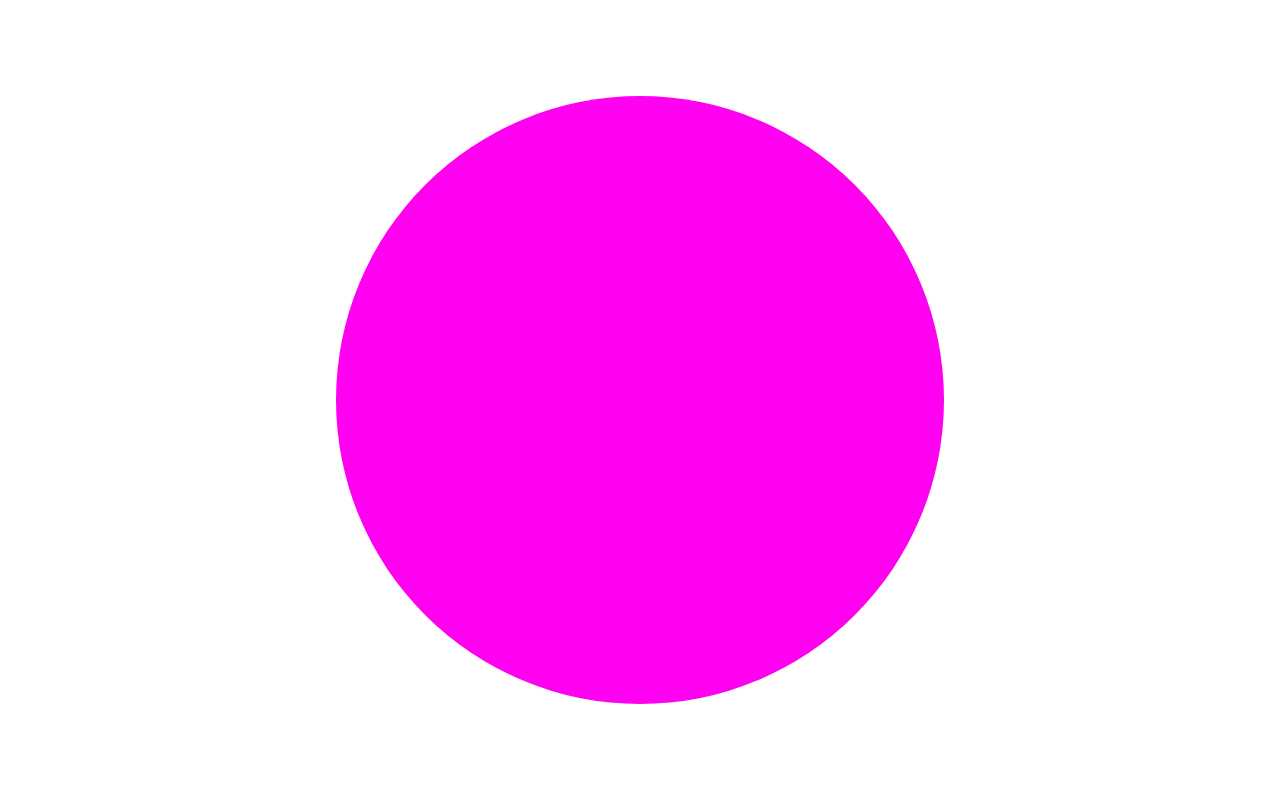
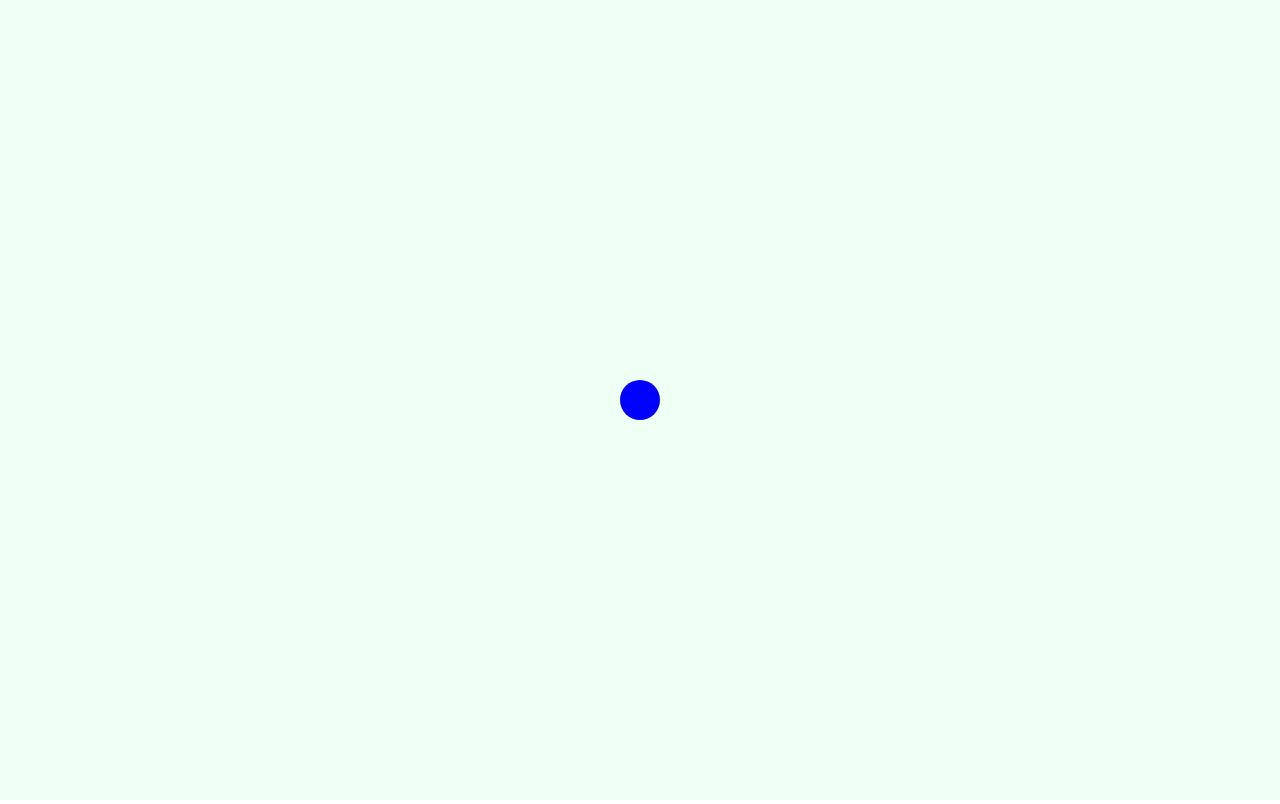
Before and after one commit to vizhub-core/vite-export-template, a website built with Vite: page index.html in a window 1280 px wide. Built offline with nearby package versions, Linux system fonts and the light colour scheme.

Commit message:
Iterate so it's compatible with VizHub hot reloading

```diff
--- a/index.html
+++ b/index.html
@@ -1,4 +1,4 @@
-<!DOCTYPE html>
+<!doctype html>
 <html lang="en">
   <head>
     <meta charset="UTF-8" />
@@ -14,7 +14,7 @@
     <title>Vite D3 Starter Template</title>
   </head>
   <body>
-    <div id="app"></div>
+    <div class="viz-container"></div>
     <script type="module" src="/main.js"></script>
   </body>
 </html>
--- a/main.js
+++ b/main.js
@@ -1,13 +1,16 @@
 import './style.css';
-import { viz as originalViz } from './viz/index.js';
+import { main as originalMain } from './viz/index.js';
 
+// Implement a simple state management system
+// compatible with VizHub.
+// See https://vizhub.com/curran/blank-slate
 let state = {};
-let viz = originalViz;
+let main = originalMain;
 
-const container = document.querySelector('#app');
+const container = document.querySelector('.viz-container');
 
 const render = () => {
-  viz(container, {
+  main(container, {
     state,
     setState,
   });
@@ -20,10 +23,12 @@ const setState = (next) => {
 
 render();
 
+// Support hot module replacement with Vite
+// See https://vitejs.dev/guide/api-hmr.html#hot-accept
 if (import.meta.hot) {
-  import.meta.hot.accept('./viz/index.js', (newViz) => {
-    if (newViz) {
-      viz = newViz.viz;
+  import.meta.hot.accept('./viz/index.js', (newModule) => {
+    if (newModule) {
+      main = newModule.main;
       render();
     }
   });
--- a/package.json
+++ b/package.json
@@ -10,10 +10,11 @@
     "edit": "cd viz; vzcode"
   },
   "devDependencies": {
-    "vite": "^5.0.3",
-    "vzcode": "^0.38.0"
+    "vite": "^5.1.5",
+    "vzcode": "^0.72.0"
   },
   "dependencies": {
+    "d3": "^7.8.5",
     "d3-color": "^3.1.0",
     "d3-ease": "^3.0.1",
     "d3-selection": "^3.0.0",
--- a/style.css
+++ b/style.css
@@ -2,3 +2,6 @@ body {
   margin: 0;
   overflow: hidden;
 }
+.viz-container {
+  height: 100vh;
+}
--- a/viz/index.js
+++ b/viz/index.js
@@ -1,87 +1,51 @@
-import { select, pointer } from "d3-selection";
-import { transition } from "d3-transition";
-import { easeLinear } from "d3-ease";
-import { hcl } from "d3-color";
-import { color } from "./test";
+import { select, pointer } from 'd3';
 
-// Define the transition duration (milliseconds)
-const transitionDuration = 172;
+// Exported from https://vizhub.com/curran/mouse-follower
+export const main = (container, { state, setState }) => {
+  const width = container.clientWidth;
+  const height = container.clientHeight;
+  console.log('here');
 
-// Radius of the circle
-const radius = 304;
-
-export const viz = (container, { state, setState }) => {
-  // Set the initial x, y
   if (state.x === undefined) {
-    setState((state) => ({
-      ...state,
-      x: window.innerWidth / 2,
-      y: window.innerHeight / 2,
-    }));
+    const initialState = {
+      x: width / 2,
+      y: height / 2,
+      color: '#0000FF',
+    };
+    setState(() => initialState);
     return;
   }
 
-  // Set the initial width, height
-  if (state.width === undefined) {
-    setState((state) => ({
-      ...state,
-      width: window.innerWidth,
-      height: window.innerHeight,
-    }));
-    return;
-  }
+  const svg = select(container)
+    .selectAll('svg')
+    .data([null])
+    .join('svg')
+    .attr('width', width)
+    .attr('height', height)
+    .style('background', '#F0FFF4')
+    .on('mousemove', (event) => {
+      const [x, y] = pointer(event);
+      setState((state) => ({ ...state, x, y }));
+    })
+    .on('click', () => {
+      const randomColor = Math.floor(
+        Math.random() * 16777215
+      ).toString(16);
 
-  // Respond to resize events
-  window.onresize = () => {
-    setState((state) => ({
-      ...state,
-      width: window.innerWidth,
-      height: window.innerHeight,
-    }));
-  };
+      setState((state) => ({
+        ...state,
+        color: '#' + randomColor,
+      }));
+    });
 
-  // Destructure the state
-  const { width, height, x, y } = state;
+  const { x, y, color } = state;
 
-  // Create the SVG element
-  const svg = select(container)
-    .selectAll("svg")
-    .data([1])
-    .join("svg")
-    .attr("width", width)
-    .attr("height", height);
-
-  // Respond to click events
-  svg.on("click", (event) => {
-    const [x, y] = pointer(event);
-    setState((state) => ({ ...state, x, y }));
-  });
-
-  // Set up the transition
-  const t = transition().duration(transitionDuration).ease(easeLinear);
-
-  // Render the circle
   svg
-    .selectAll("circle")
-    .data([1])
-    .join(
-      (enter) =>
-        enter
-          .append("circle")
-          .attr("r", radius)
-          .attr("cx", x)
-          .attr("cy", y)
-          .attr("fill", color),
-      (update) =>
-        update.call((selection) =>
-          selection
-            .transition(t)
-            .attr("r", radius)
-            .attr("cx", x)
-            .attr("cy", y)
-            .attr("cy", y)
-            .attr("fill", color),
-        ),
-      (exit) => exit.remove(),
-    );
+    .selectAll('circle')
+    .data([null])
+    .join('circle')
+    .attr('cx', x)
+    .attr('cy', y)
+    .attr('r', 20)
+    .attr('fill', color);
 };
--- a/viz/test.js
+++ /dev/null
@@ -1,20 +0,0 @@
-import { hcl } from "d3-color";
-
-// Define the color using d3.hcl,
-// a perceptually uniform color space.
-// Try editing the values of h, c, and l.
-// In VZCode, hold down the ALT key while
-// dragging the mouse to change the  values.
-const h = 697;
-const c = 158;
-const l = 54;
-export const color = hcl(h, c, l);
-
-// TODO make 5 different colors
-const colors = [
-  hcl(h + 10, c, l),
-  hcl(h + 20, c, l),
-  hcl(h + 30, c, l),
-  hcl(h + 40, c, l),
-  hcl(h + 50, c, l),
-];
```
Also changed, not shown: README.md, 1 other file.
